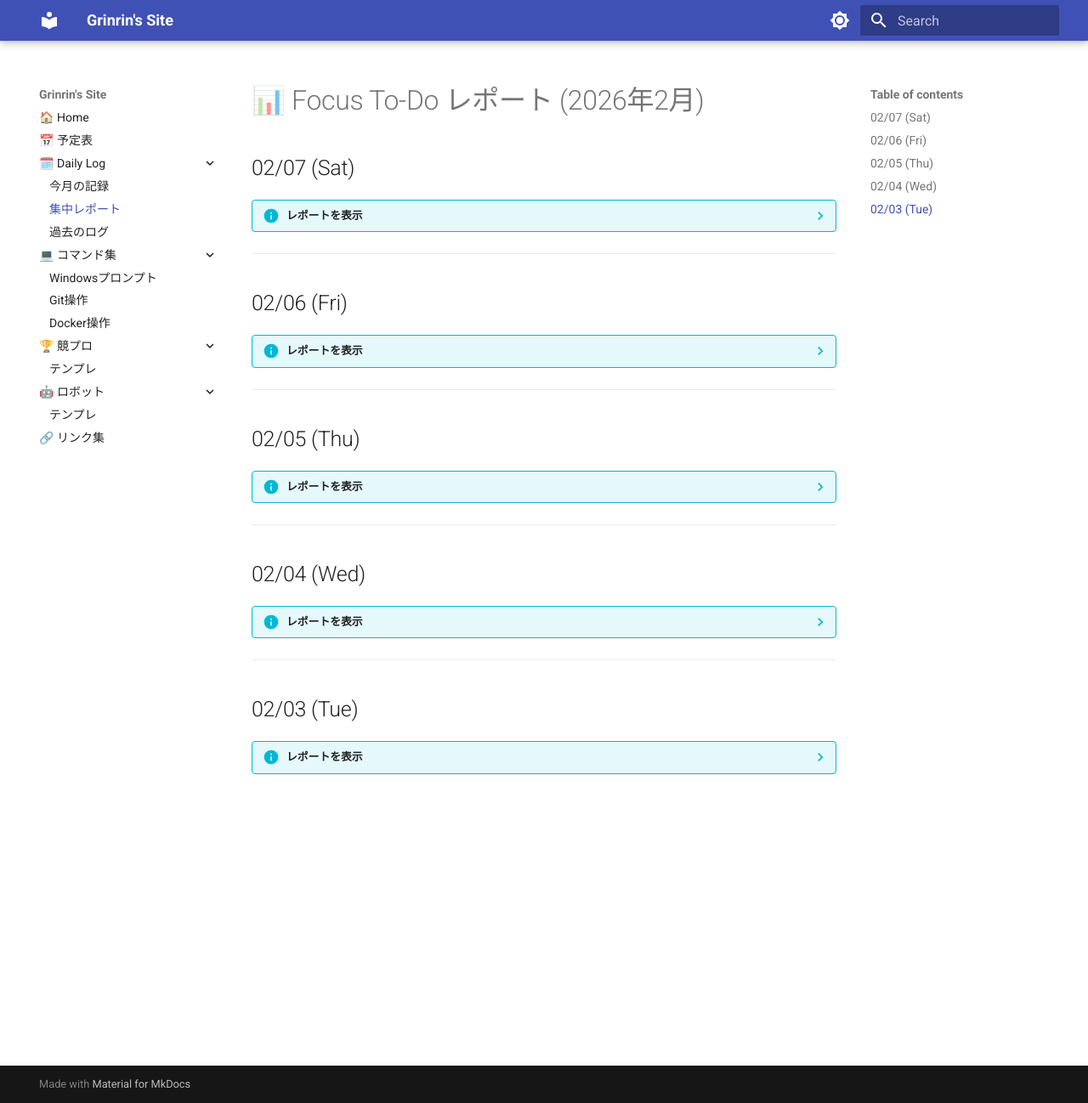
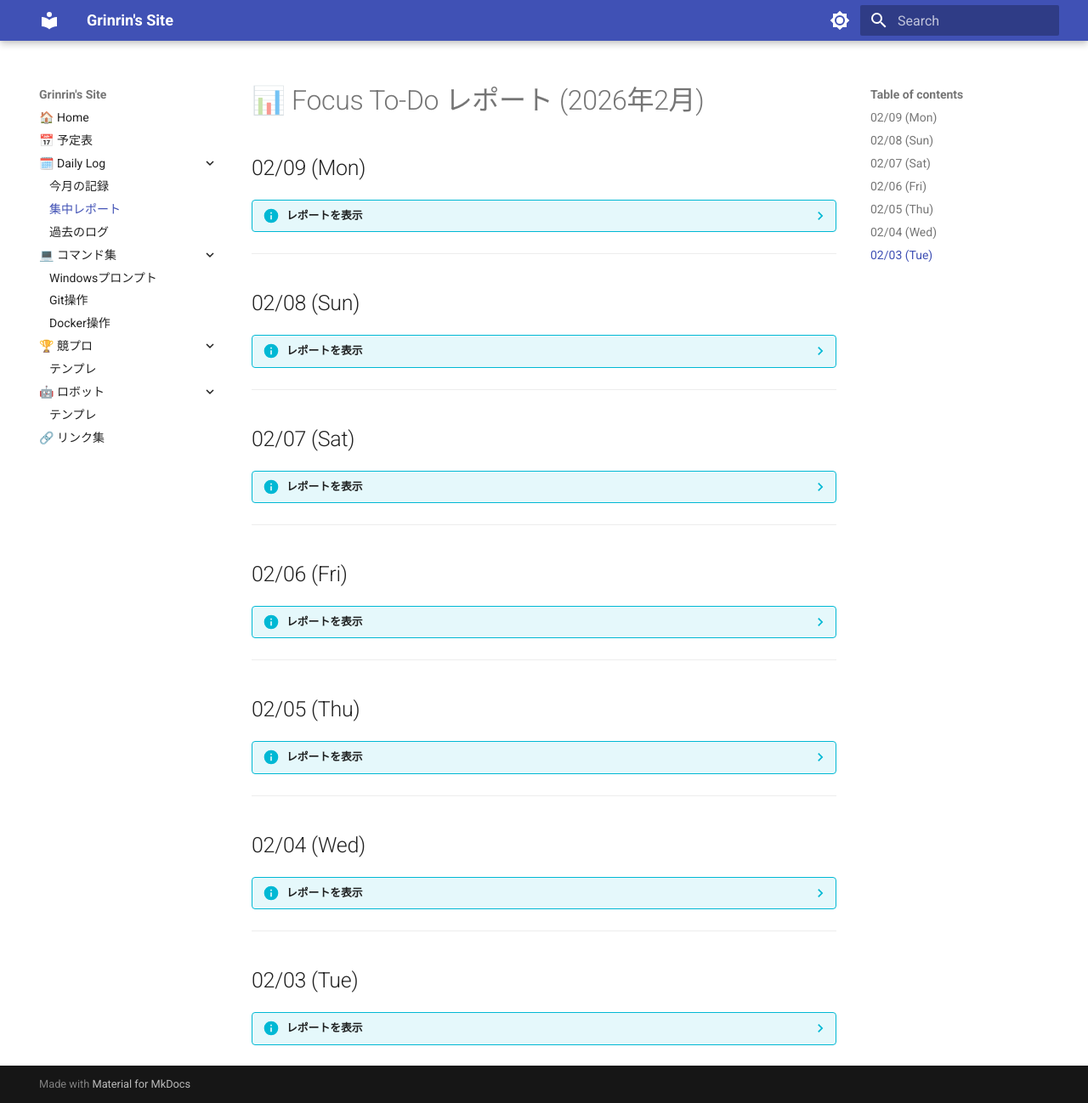
Before and after one commit to Grinrin1108/my-site, an MkDocs documentation site: the page built from docs/daily/2026_02/reports.md, in a window 1280 px wide and 1298 px high. Shown: the whole window at 85% size. Built offline with MkDocs 1.6.1 and Material for MkDocs 9.7.7, drawn with Linux system fonts in a browser that asks for light colours.

Commit message:
2026/02/10 0:10

```diff
--- a/docs/daily/2026_02/reports.md
+++ b/docs/daily/2026_02/reports.md
@@ -1,4 +1,16 @@
 # 📊 Focus To-Do レポート (2026年2月)
+
+## 02/09 (Mon)
+??? info "レポートを表示"
+    ![レポート](../2026_02/reports/09.jpeg)
+
+---
+
+## 02/08 (Sun)
+??? info "レポートを表示"
+    ![レポート](../2026_02/reports/08.jpeg)
+
+---
 
 ## 02/07 (Sat)
 ??? info "レポートを表示"
```
Also changed, not shown: docs/daily/2026_02/index.md (+8 -0 lines), docs/daily/2026_02/reports/09.jpeg (added).
